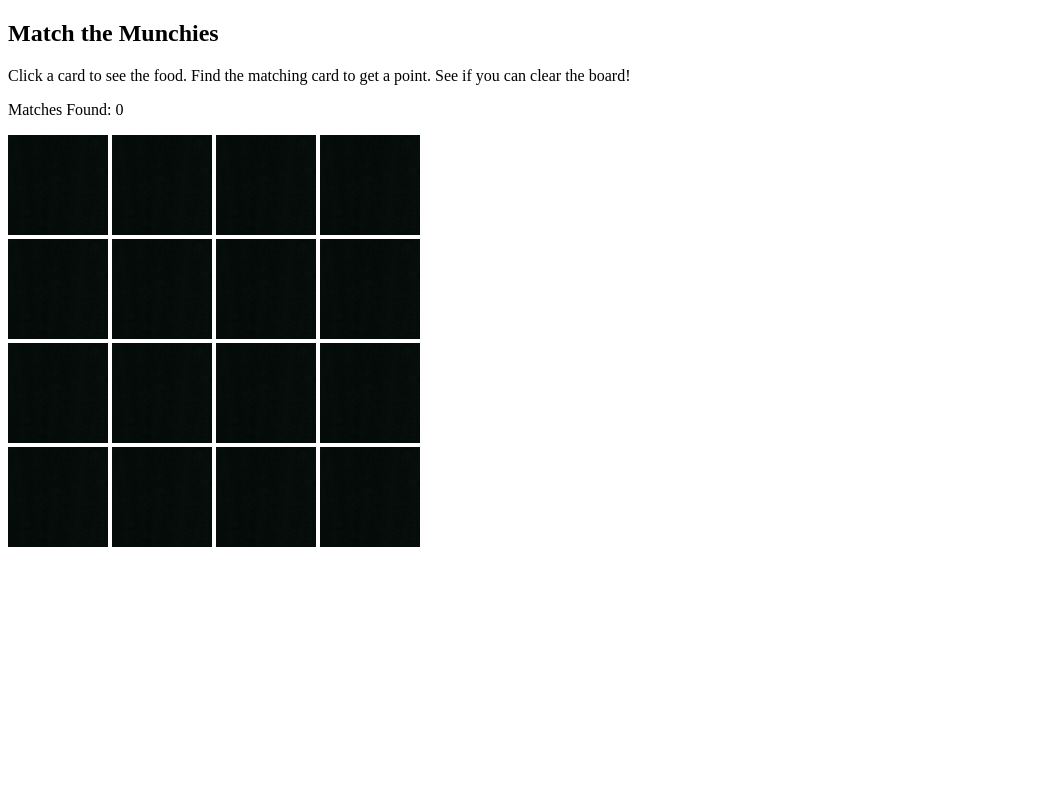
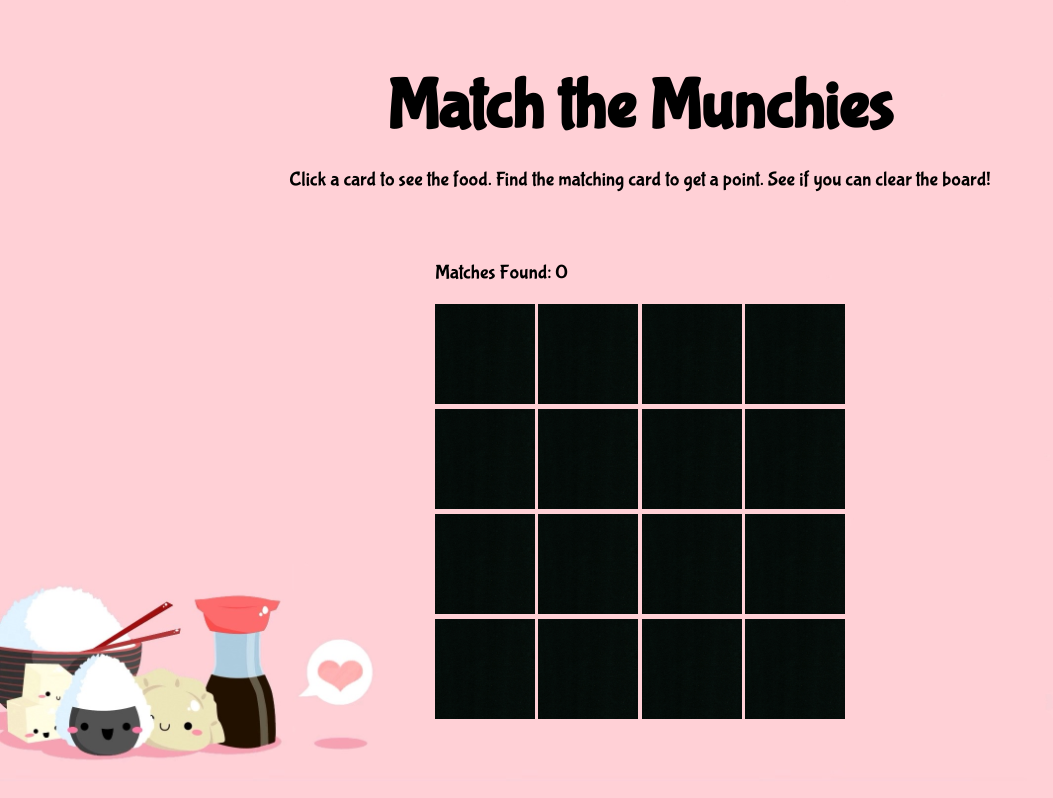
Before and after one commit to bellamrivera/munchies, a plain HTML site: page index.html in a window 1280 px wide. Shown: the whole page, without its empty margins (0-1053 px from the left). Drawn offline with Linux system fonts and the light colour scheme; a web font is replaced by a local one.

Commit message:
made the webiste look nicer with CSS

```diff
--- a/index.html
+++ b/index.html
@@ -13,16 +13,13 @@
 <html lang="en">
   <head>
     <meta charset="utf-8">
-    <link href="https://fonts.googleapis.com/css2?family=Titillium+Web:wght@300&display=swap"
-    rel="stylesheet">
-    <link href="https://fonts.googleapis.com/css2?family=Titillium+Web:wght@200;600&display=swap"
-    rel="stylesheet">
+    <link href="https://fonts.googleapis.com/css2?family=Bubblegum+Sans&family=Coda+Caption:wght@800&family=Share+Tech+Mono&family=Titillium+Web:wght@200;600&display=swap" rel="stylesheet">
     <link rel="stylesheet" href="styles.css">
     <script src="index.js"></script>
     <title>CP2</title>
   </head>
   <body>
-    <section>
+    <section id="intro">
       <h1>Match the Munchies</h1>
       <p>
         Click a card to see the food. Find the matching card to get a point.
@@ -31,7 +28,7 @@
     </section>
 
     <section>
-      <p>Matches Found: <span id="match-count">0</span></p>
+      <p id="score-text">Matches Found: <span id="match-count">0</span></p>
       <section id="match-grid">
 
         <section id="row1">
--- a/index.js
+++ b/index.js
@@ -29,9 +29,17 @@
       console.log("does " + target.id + " match " + prevTarget.id + "?");
       if (prevTarget.id == target.id) {
         let matches = document.getElementById("match-count");
-        matches.textContent = parseInt(matches.textContent) + 1;
-        // set visibility hidden
-        console.log("YES!");
+        let updatedScore = parseInt(matches.textContent) + 1;
+        matches.textContent = updatedScore;
+        if (updatedScore === 8) {
+          document.querySelector("#score-text").textContent = "You matched all the munchies!";
+        }
+         // set visibility to hidden
+         let prev = prevTarget;
+        setTimeout(function() {
+          target.style.visibility = "hidden";
+          prev.style.visibility = "hidden";
+        }, 1000);
       } else {
         // replace this by setting the image for the class
         // setTimeout(flipBack(event, prevTarget), 2000);
--- a/styles.css
+++ b/styles.css
@@ -2,3 +2,30 @@
   width: 100px;
   height: 100px;
 }
+
+body {
+  /* https://www.teahub.io/photos/full/8-85813_kawaii-food-fresh-new-hd
+  -wallpaper-cute-wallpaper.png */
+  background-image: url("images/smallsushi.jpg");
+  background-size: cover;
+  background-position: center;
+  font-family: 'Bubblegum Sans', cursive;
+  display: flex;
+  flex-direction: column;
+  align-items: center;
+}
+
+h1 {
+  text-align: center;
+  font-size: 70px;
+  margin-bottom: 20px;
+}
+
+#intro p {
+  font-size: 20px;
+  margin-bottom: 50px;
+}
+
+#score-text {
+  font-size: 20px;
+}
```
Also changed, not shown: images/smallsushi.jpg (added), images/sushibackground.jpeg (added).
